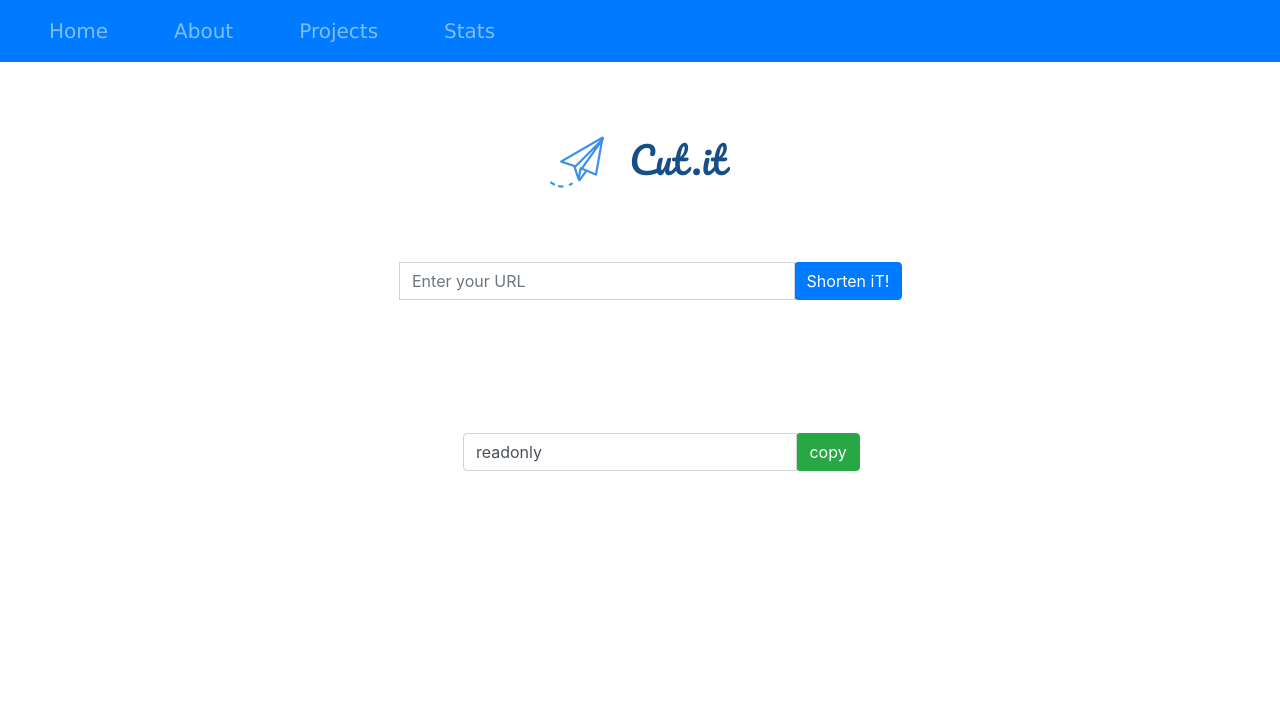
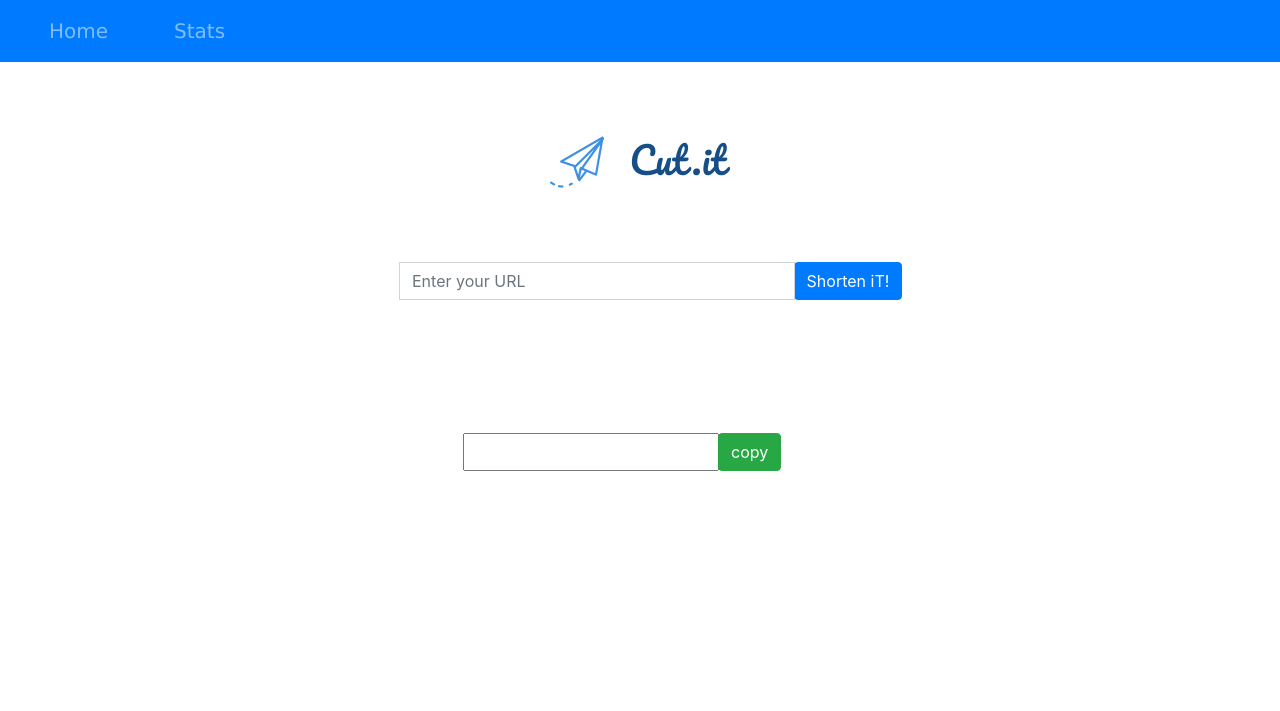
Before and after one commit to hiteshsp/cut-it, a Flask app: page / in a window 1280 px wide. Shown: the top 711 px of the page. Run offline with Flask 2, Linux system fonts and the light colour scheme; some libraries are stand-ins or nearby versions.

Commit message:
Updated the final code

```diff
--- a/url_shortener/static/css/main.css
+++ b/url_shortener/static/css/main.css
@@ -53,3 +53,11 @@
      left:35%;
      text-align: center;
   }
+
+  /*
+  Need to Change this
+  */
+  .graph{
+     display: block;
+     margin-left: 30%;
+  }
--- a/url_shortener/templates/base.html
+++ b/url_shortener/templates/base.html
@@ -19,12 +19,6 @@
 				<ul class="navbar-nav mr-auto">
 					<li class="nav-item">
 						<a class="nav-link" href="/">Home</a>
-					</li>
-					<li class="nav-item">
-						<a class="nav-link" href="#">About</a>
-					</li>
-					<li class="nav-item">
-						<a class="nav-link" href="#">Projects</a>
 					</li>
 					<li class="nav-item">
 						<a class="nav-link" href="stats">Stats</a>
--- a/url_shortener/templates/index.html
+++ b/url_shortener/templates/index.html
@@ -32,7 +32,7 @@
 </div>
 <div class="copy-link col-lg-4">
 <div id="short_url" class="input-group">
-	<input id="url" class="form-control" value={{short_url}} readonly>
+	<input type="text" id="url" value="{{short_url}}">
 	<button id="btn" class="btn btn-success input-group-append form-field" data-clipboard-target="#url">copy</button>
 </div>
 </div>
--- a/url_shortener/templates/short-stats.html
+++ b/url_shortener/templates/short-stats.html
@@ -1,7 +1,7 @@
 {% extends 'base.html' %}
 
 {% block section %}
-<div class="tbl">
+<div class="stats">
 	<table class="table table-hover table-striped table-bordered">
 	 <caption>Stats of Short URL</caption>
 		<thead class="thead-light">
@@ -20,7 +20,7 @@
 		</tbody>
 	</table>
 </div>
-<div class="text-center">
+<!-- <div class="text-center">
 	<iframe src="http://18.185.106.128:3000/d-solo/wCpGj-QWk/influx-init?orgId=1&from=1582197883533&to=1582198183533&panelId=2" width="450" height="200" title="short_url stats"></iframe>
-</div>
+</div> -->
 {% endblock %}
--- a/url_shortener/templates/stats.html
+++ b/url_shortener/templates/stats.html
@@ -1,4 +1,5 @@
 {% extends 'base.html' %}
+
 {% block section %}
 
 <div class="stats">
@@ -11,11 +12,12 @@
 				<th scope="col">Hits</th>
 			</tr>
 		</thead>
+
 		<tbody>
 			{% for obj in url %}
 			<tr>
 				<td>{{ obj['long_url']['S'] }}</td>
-				<td><a href={{ obj['long_url']['S'] }}> /{{ obj['short_url']['S'] }}</a></td>
+				<td><a href="{{domain}}{{ obj['short_url']['S'] }}" target="_blank"> /{{ obj['short_url']['S'] }}</a></td>
 				<td>{{ obj['hits']['N']}}</td>
 			</tr>
 			{% endfor %}
--- a/url_shortener/views.py
+++ b/url_shortener/views.py
@@ -57,7 +57,7 @@ def stats():
     if response['Count'] == 0:
         return render_template(error_page)
     response = response['Items']
-    return render_template('stats.html', url=response)
+    return render_template('stats.html', url=response, domain=domain)
 
 
 @app.route("/<path:url>", methods=['GET'])
```
Also changed, not shown: url_shortener/forms.py (line endings or trailing spaces). Lines whose indentation alone changed are shown as unchanged.
